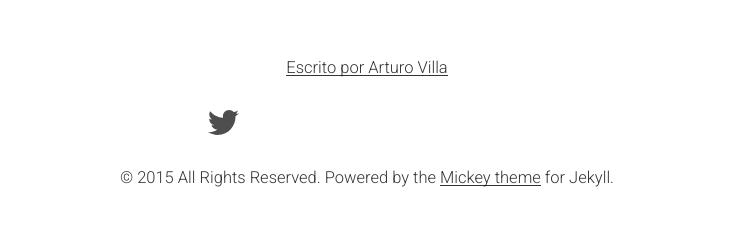
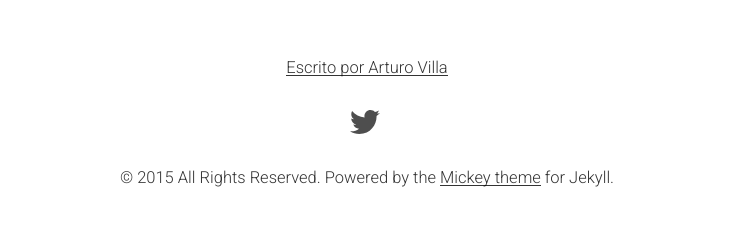
Before and after one commit to sternblumen/blog.arturovilla, a Jekyll site: the page built from about/index.html, in a window 1280 px wide. Shown: the part 3286-3536 px from the top of the page, without its empty margins (273-1006 px from the left). Built offline with Jekyll 4.4.1, drawn with Linux system fonts in a browser that asks for light colours; nearby versions of some CDN libraries; some web fonts are replaced; Markdown is read by kramdown in place of the engine named in the settings.

Commit message:
actualizar twitter

```diff
--- a/assets/css/main.css
+++ b/assets/css/main.css
@@ -2169,7 +2169,7 @@ body {
   list-style: none;
   margin: 1.5rem auto;
   padding-left: 0;
-  width: 50%;
+  width: 5%;
 }
 .socialAccountList:before, .socialAccountList:after {
   content: " ";
```
